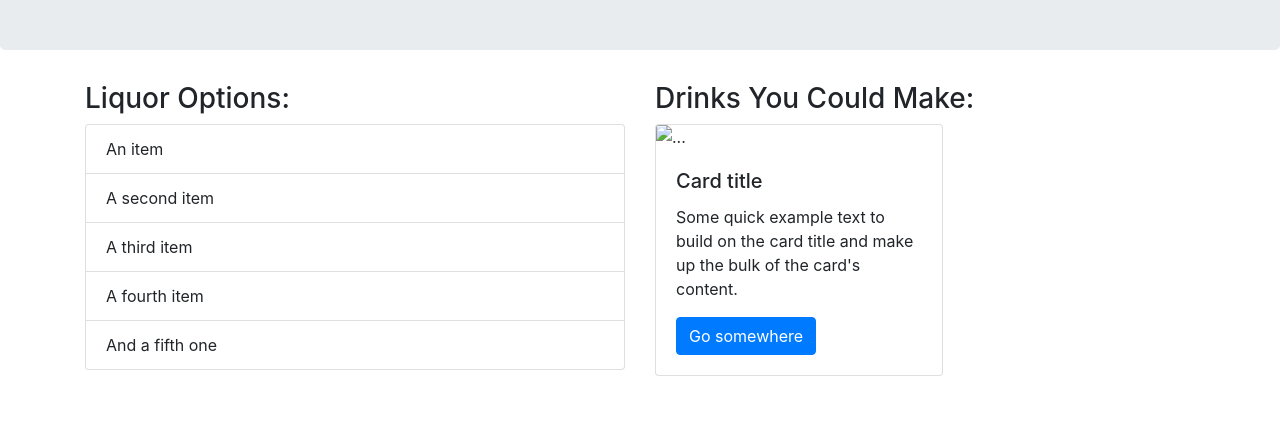
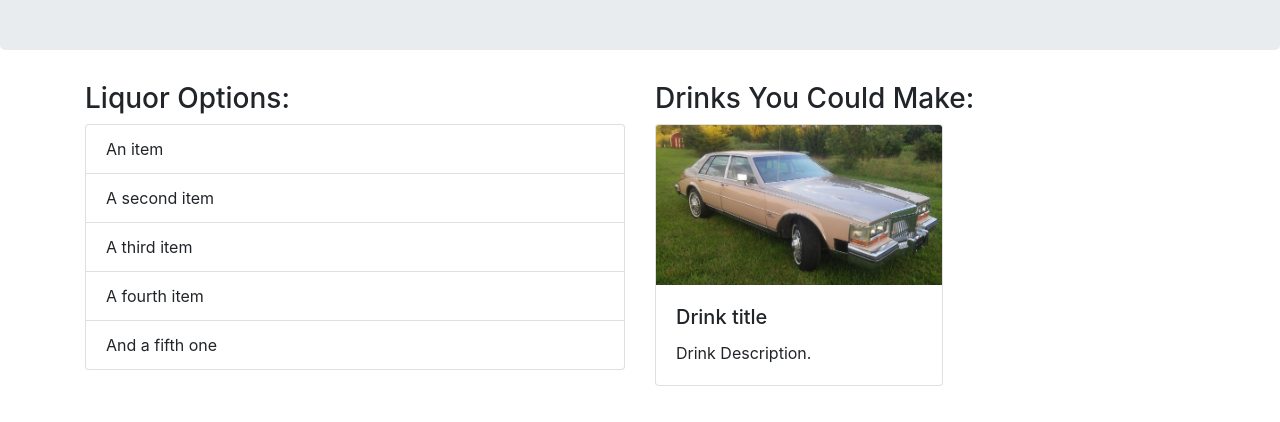
Before and after one commit to aharpt/liquor-cabinet, a plain HTML site: page index.html in a window 1280 px wide. Shown: the part 124-546 px from the top of the page. Drawn offline with nearby package versions, Linux system fonts and the light colour scheme.

Commit message:
Add in dummy image

```diff
--- a/index.html
+++ b/index.html
@@ -29,11 +29,10 @@
         <div class="col-md-6">
           <h3>Drinks You Could Make:</h3>
           <div class="card" style="width: 18rem;">
-            <img src="..." class="card-img-top" alt="...">
+            <img src="./img/014_resized.jpg" class="card-img-top" alt="...">
             <div class="card-body">
-              <h5 class="card-title">Card title</h5>
-              <p class="card-text">Some quick example text to build on the card title and make up the bulk of the card's content.</p>
-              <a href="#" class="btn btn-primary">Go somewhere</a>
+              <h5 class="card-title">Drink title</h5>
+              <p class="card-text">Drink Description.</p>
             </div>
           </div>
           </div>
```
Also changed, not shown: img/014_resized.jpg (added), 1 other file.
